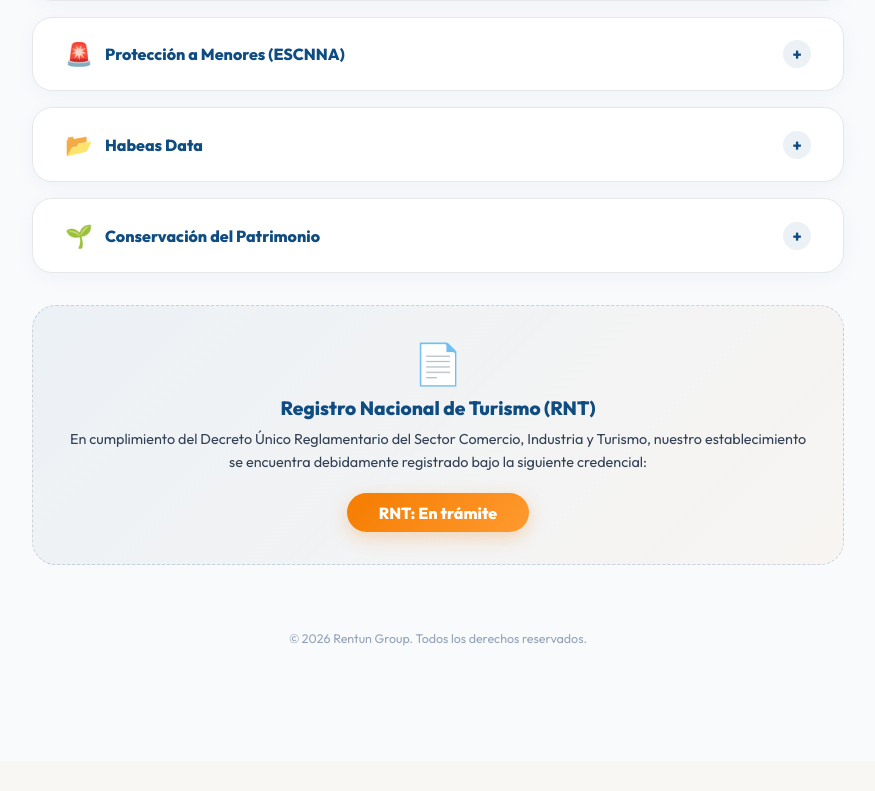
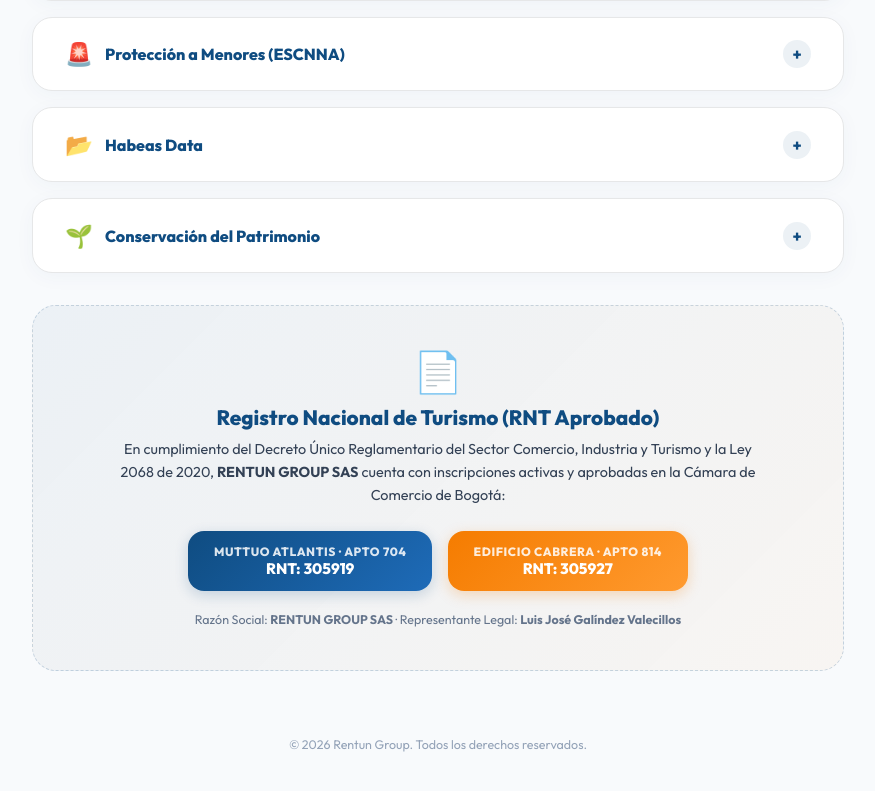
Before and after one commit to rentungroup/rentun-group-web-app, a React (Vite) app: page /legal in a window 1280 px wide. Shown: the part 914-1705 px from the top of the page, without its empty margins (202-1077 px from the left). Before the commit the page ends 1675 px from the top, so only its background shows below. Built offline with nearby package versions, Linux system fonts and the light colour scheme; no server answers; the database is empty; a web font is replaced by a local one.

Commit message:
feat(legal): actualizar RNT oficiales aprobados por Confecamaras (305919 y 305927) para Muttuo y Cabrera

```diff
--- a/index.html
+++ b/index.html
@@ -68,6 +68,8 @@
           "@id": "https://www.rentungroup.com/#lodging",
           "name": "Rentun Group - Apartamentos Amoblados y Hospedaje Premium",
           "alternateName": ["Rentun Group", "Rentun Group Bogotá"],
+          "legalName": "RENTUN GROUP SAS",
+          "identifier": ["RNT 305919", "RNT 305927"],
           "url": "https://www.rentungroup.com/",
           "logo": "https://www.rentungroup.com/logos/rentungroupwithe.webp",
           "image": "https://www.rentungroup.com/logos/rentungroupwithe.webp",
--- a/src/config/site.js
+++ b/src/config/site.js
@@ -6,9 +6,10 @@
 export const SITE = {
   // ── Marca ──────────────────────────────────────────
   name: 'Rentun Group',
+  legalName: 'RENTUN GROUP SAS',
   tagline: 'Rentas · Gestión · Inversión',
   description: 'Apartamentos de corta estancia con servicio premium en Bogotá.',
-  rntNumber: 'En trámite',
+  rntNumber: '305919 · 305927',
 
   // ── Anfitrión ──────────────────────────────────────
   hostName: 'Rentun Group',
--- a/src/pages/Landing.jsx
+++ b/src/pages/Landing.jsx
@@ -1243,7 +1243,7 @@ export default function Landing() {
                 </Link>
               </li>
               <li style={{ fontSize:'0.82rem', color:'rgba(255,255,255,0.7)', fontWeight:700 }}>
-                RNT: {cfg.rntNumber || (lang === 'EN' ? 'In progress' : 'En trámite')}
+                RNT Vigente: {(!cfg.rntNumber || cfg.rntNumber === 'En trámite') ? '305919 · 305927' : cfg.rntNumber}
               </li>
             </ul>
             <p style={{ fontSize:'0.65rem', color:'rgba(255,255,255,0.3)', lineHeight:1.5, marginTop:'1rem', margin:0 }}>
--- a/src/pages/Legal.jsx
+++ b/src/pages/Legal.jsx
@@ -95,17 +95,27 @@ export default function Legal() {
           ))}
 
           {/* RNT Card */}
-          <div style={{ background: 'linear-gradient(135deg, rgba(15,76,129,0.05), rgba(245,124,0,0.04))', borderRadius: 24, border: '1.5px dashed rgba(15,76,129,0.2)', padding: '2rem', textAlign: 'center', marginTop: '1rem' }}>
+          <div style={{ background: 'linear-gradient(135deg, rgba(15,76,129,0.05), rgba(245,124,0,0.04))', borderRadius: 24, border: '1.5px dashed rgba(15,76,129,0.2)', padding: '2.5rem 2rem', textAlign: 'center', marginTop: '1rem' }}>
             <div style={{ fontSize: '2.5rem', marginBottom: '0.5rem' }}>📄</div>
-            <h3 style={{ fontSize: '1.2rem', fontWeight: 800, color: '#0F4C81', margin: '0 0 0.5rem' }}>
-              Registro Nacional de Turismo (RNT)
+            <h3 style={{ fontSize: '1.3rem', fontWeight: 800, color: '#0F4C81', margin: '0 0 0.5rem' }}>
+              Registro Nacional de Turismo (RNT Aprobado)
             </h3>
-            <p style={{ fontSize: '0.9rem', color: '#334155', lineHeight: 1.6, margin: '0 0 1.2rem' }}>
-              En cumplimiento del Decreto Único Reglamentario del Sector Comercio, Industria y Turismo, nuestro establecimiento se encuentra debidamente registrado bajo la siguiente credencial:
+            <p style={{ fontSize: '0.9rem', color: '#334155', lineHeight: 1.6, margin: '0 0 1.5rem', maxWidth: 650, marginLeft: 'auto', marginRight: 'auto' }}>
+              En cumplimiento del Decreto Único Reglamentario del Sector Comercio, Industria y Turismo y la Ley 2068 de 2020, <strong>RENTUN GROUP SAS</strong> cuenta con inscripciones activas y aprobadas en la Cámara de Comercio de Bogotá:
             </p>
-            <span style={{ display: 'inline-block', background: 'linear-gradient(135deg,#F57C00,#FF9A2F)', color: 'white', fontWeight: 800, fontSize: '1rem', padding: '0.6rem 2rem', borderRadius: 50, boxShadow: '0 6px 18px rgba(245,124,0,0.25)' }}>
-              RNT: {cfg.rntNumber || 'En trámite'}
-            </span>
+            <div style={{ display: 'flex', gap: '1rem', justifyContent: 'center', flexWrap: 'wrap', marginBottom: '1.2rem' }}>
+              <div style={{ background: 'linear-gradient(135deg,#0F4C81,#1E6BB8)', color: 'white', fontWeight: 800, fontSize: '0.95rem', padding: '0.8rem 1.6rem', borderRadius: 16, boxShadow: '0 4px 14px rgba(15,76,129,0.2)', textAlign: 'center' }}>
+                <span style={{ fontSize: '0.75rem', opacity: 0.85, display: 'block', textTransform: 'uppercase', letterSpacing: '0.05em' }}>Muttuo Atlantis · Apto 704</span>
+                RNT: 305919
+              </div>
+              <div style={{ background: 'linear-gradient(135deg,#F57C00,#FF9A2F)', color: 'white', fontWeight: 800, fontSize: '0.95rem', padding: '0.8rem 1.6rem', borderRadius: 16, boxShadow: '0 4px 14px rgba(245,124,0,0.25)', textAlign: 'center' }}>
+                <span style={{ fontSize: '0.75rem', opacity: 0.85, display: 'block', textTransform: 'uppercase', letterSpacing: '0.05em' }}>Edificio Cabrera · Apto 814</span>
+                RNT: 305927
+              </div>
+            </div>
+            <p style={{ fontSize: '0.78rem', color: '#64748b', margin: 0 }}>
+              Razón Social: <strong>RENTUN GROUP SAS</strong> · Representante Legal: <strong>Luis José Galíndez Valecillos</strong>
+            </p>
           </div>
         </div>
 
--- a/src/utils/db.js
+++ b/src/utils/db.js
@@ -243,7 +243,7 @@ export const fetchConfig = async () => {
       hostName: settings.host_name || DEFAULTS.hostName,
       hostBio: settings.host_bio || DEFAULTS.hostBio,
       hostImage: settings.host_image || DEFAULTS.hostImage,
-      rntNumber: settings.rnt_number || DEFAULTS.rntNumber,
+      rntNumber: (settings.rnt_number && settings.rnt_number !== 'En trámite') ? settings.rnt_number : DEFAULTS.rntNumber,
       heroImages: settings.hero_images || DEFAULTS.heroImages,
 
       chatAssistant: {
```
Also changed, not shown: public/llms.txt.
